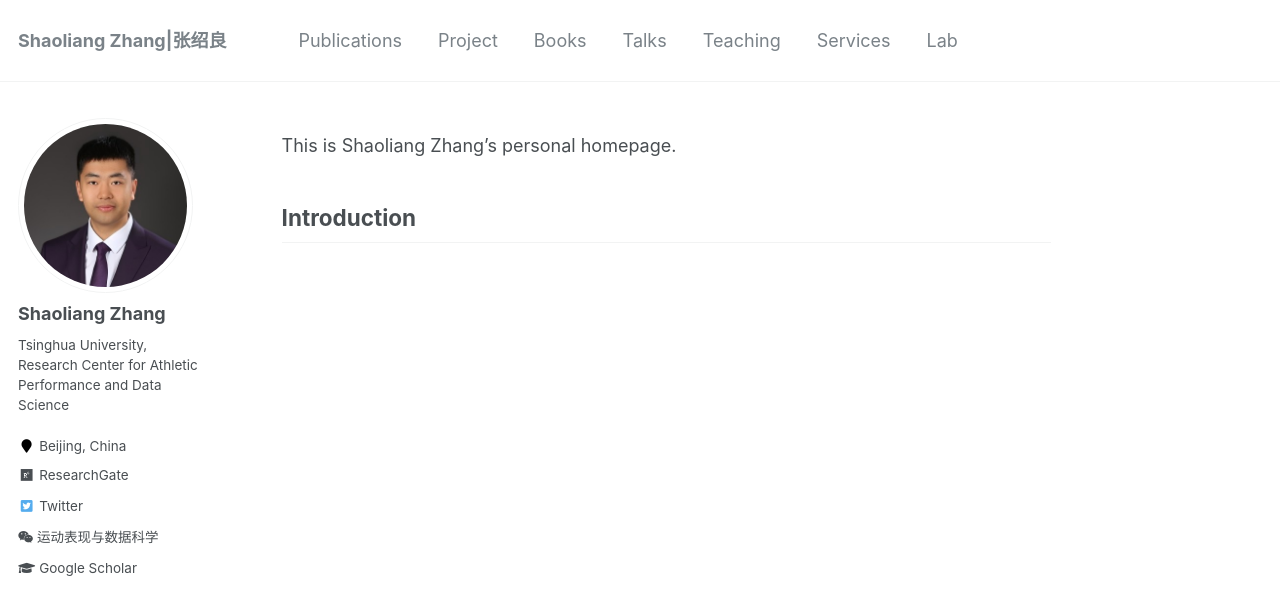
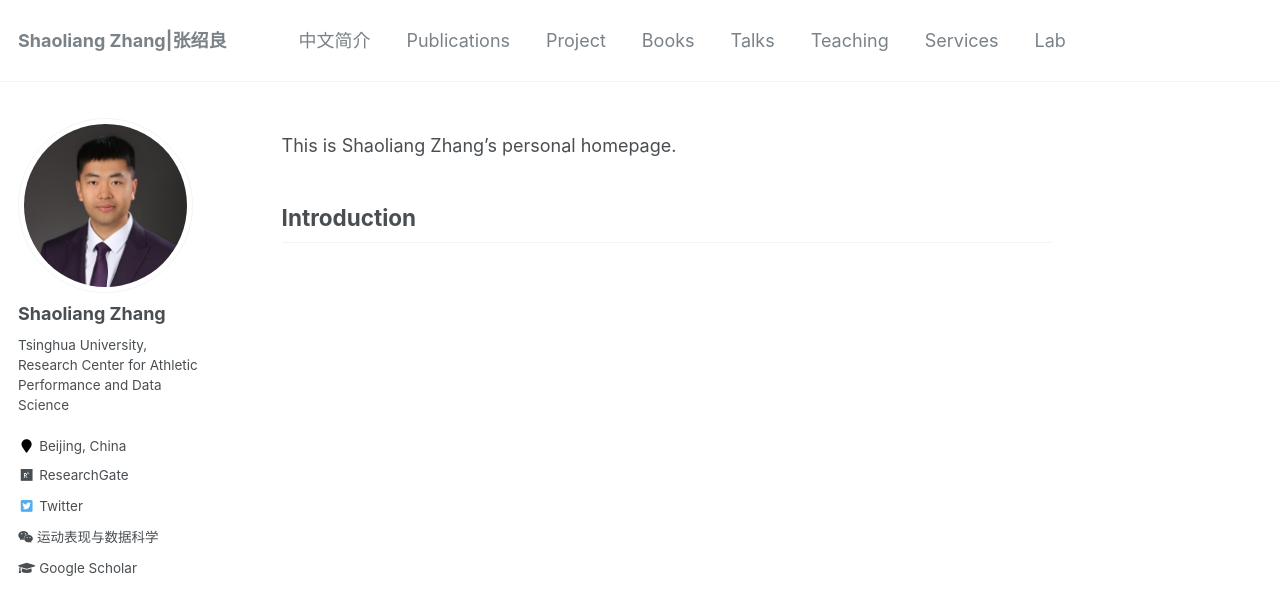
Before and after one commit to sportssuper/ZSL, a Jekyll site: the page built from _pages/about.md, in a window 1280 px wide and 994 px high. Shown: the top 615 px of the window. Built offline with Jekyll 4.4.1, drawn with Linux system fonts in a browser that asks for light colours; a script that is not in the unit is left out.

Commit message:
Update navigation.yml

```diff
--- a/_data/navigation.yml
+++ b/_data/navigation.yml
@@ -1,6 +1,8 @@
 # main links links
 main:
 
+  - title: "中文简介"
+    url: /intro/
 
   - title: "Publications"
     url: /publications/
```
